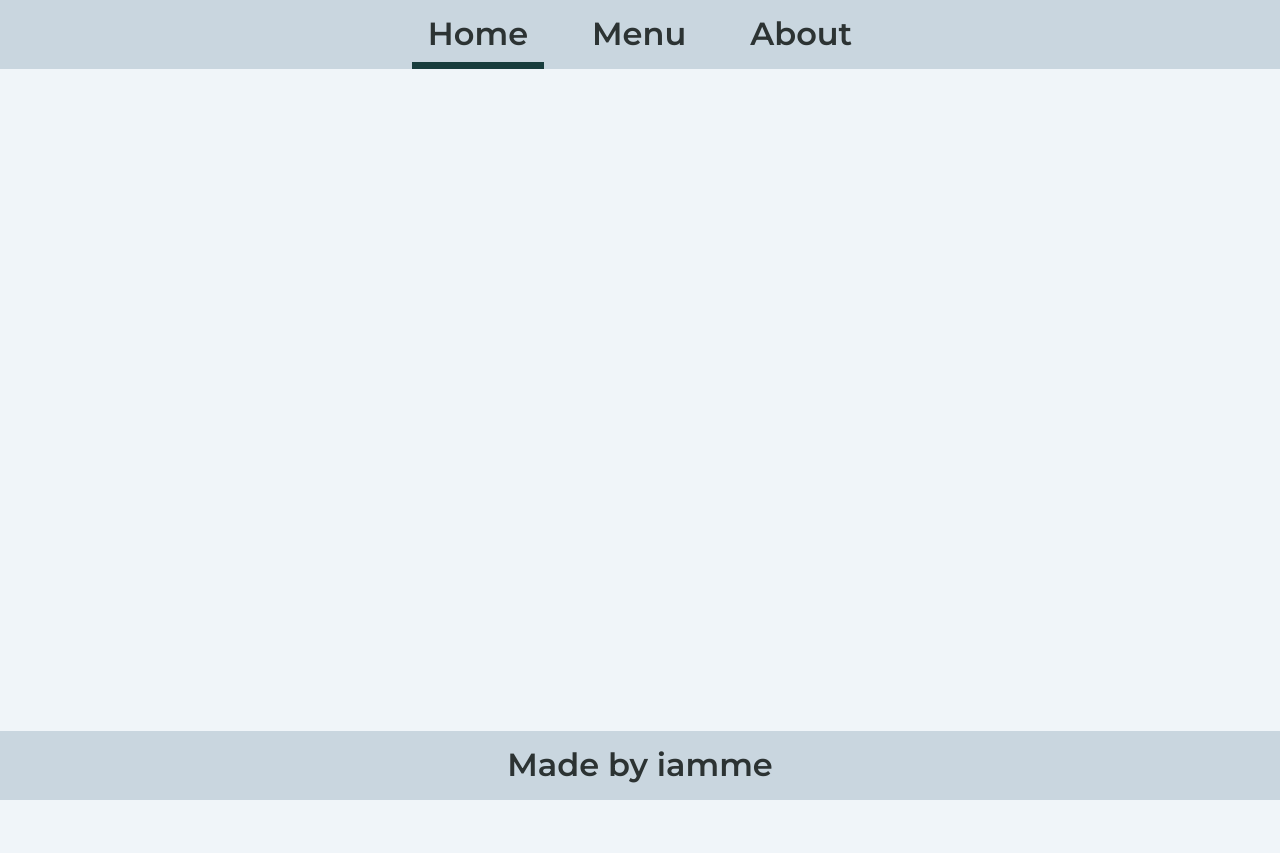
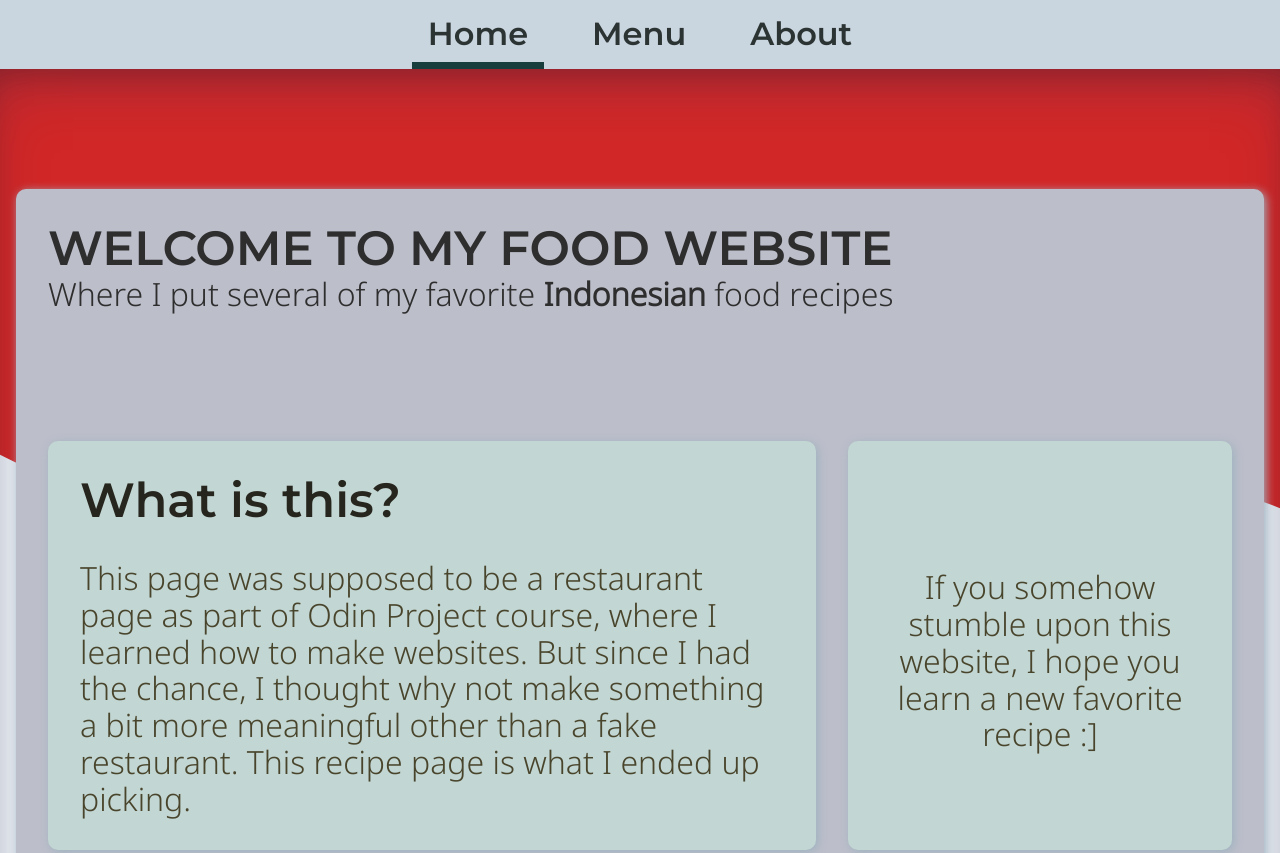
Before and after one commit to gregoriusavip/restaurant-page, a website built with webpack: page src/template.html in a window 1280 px wide. Shown: the top 853 px of the page. Before the commit the page ends 800 px from the top, so only its background shows below. Built offline with nearby package versions, Linux system fonts and the light colour scheme.

Commit message:
Home tab design (#2)
* Add styling for activated tab

* Set deault active button on load

* Add a column gap for header

* Modify hover and activated button style

* Remove the default active behavior

Handle this behavior on the script instead

* Add header nav tab style switching

* Add toggle to enable each main section

* Add rules for images

* Add noto sans font

* Add background image

* Modify for home elements

* Create the DOM elements for home

```diff
--- a/src/assets/css/fonts.css
+++ b/src/assets/css/fonts.css
@@ -6,7 +6,19 @@
     font-display: swap;
 }
 
+@font-face {
+    font-family: 'Noto Sans';
+    src: url('../fonts/NotoSans-VariableFont_wdth\,wght.woff2') format('woff2');
+    font-weight: 300;
+    font-style: normal;
+    font-display: swap;
+}
+
 body {
     font-family: "Montserrat", system-ui, -apple-system, BlinkMacSystemFont, 'Segoe UI', Roboto, Oxygen, Ubuntu, Cantarell, 'Open Sans', 'Helvetica Neue', sans-serif;
     font-optical-sizing: auto;
 }
+
+p {
+    font-family: 'Noto Sans', system-ui, -apple-system, BlinkMacSystemFont, 'Segoe UI', Roboto, Oxygen, Ubuntu, Cantarell, 'Open Sans', 'Helvetica Neue', sans-serif;
+}
--- /dev/null
+++ b/src/assets/css/home.css
@@ -0,0 +1,50 @@
+section#home-section .container {
+    display: grid;
+    grid-template-columns: 2fr 1fr;
+    align-items: start;
+    gap: 0;
+    padding: 1rem;
+
+    background-color: #bcbeca;
+
+    box-shadow: #9DB2BF 2px 2px 10px;
+    border-radius: 10px;
+
+    color: #2E2E2E;
+    column-gap: 1rem;
+}
+
+section#home-section .container h1.heading {
+    grid-column: 1 / span 2;
+}
+
+section#home-section .container>p.heading-description {
+    grid-column: 1 / span 2;
+    margin-bottom: 4rem;
+}
+
+section#home-section .card {
+    padding: 1rem;
+    display: flex;
+    flex-direction: column;
+    gap: 1rem;
+
+    box-shadow: #9DB2BF 2px 2px 10px;
+    border-radius: 10px;
+
+    background-color: #c2d6d3;
+
+    color: #49452C;
+}
+
+section#home-section .card h2 {
+    color: #27261e;
+}
+
+section#home-section .container>aside {
+    align-self: stretch;
+    display: flex;
+    flex-direction: column;
+    justify-content: center;
+    text-align: center;
+}
--- a/src/assets/css/main.css
+++ b/src/assets/css/main.css
@@ -15,15 +15,24 @@ html {
     background-color: #F0F5F9;
 }
 
+.bold {
+    font-weight: bold;
+}
+
+p,
+h1,
+h2,
+h3,
+h4,
+h5,
+h6 {
+    margin: 0;
+}
+
 body {
     min-height: 100vh;
     display: grid;
     grid-template-rows: min-content 1fr min-content;
-}
-
-main section {
-    padding: var(--section-padding-height) var(--section-padding-width);
-    display: none;
 }
 
 div.container {
@@ -36,6 +45,30 @@ div.container {
     gap: var(--container-gap);
 }
 
+main {
+    display: flex;
+    flex-direction: column;
+    justify-content: center;
+
+    background-image: url(../images/wave-haikei.svg);
+    background-repeat: no-repeat;
+    background-size: cover;
+    box-shadow: rgba(50, 50, 93, 0.25) 0px 30px 60px -12px inset, rgba(0, 0, 0, 0.3) 0px 18px 36px -18px inset;
+}
+
+main section {
+    padding: var(--section-padding-height) var(--section-padding-width);
+    visibility: hidden;
+    position: absolute;
+    opacity: 0;
+    transform: translateX(-100%);
+
+    transition: transform 0.5s ease-in, opacity 0.5s ease-in;
+}
+
 main section.enabled {
-    display: block;
+    visibility: visible;
+    position: relative;
+    opacity: 100;
+    transform: translateX(0);
 }
--- a/src/index.js
+++ b/src/index.js
@@ -1,8 +1,16 @@
 // CSS imports
-import '../node_modules/modern-normalize/modern-normalize.css';
-import "./assets/css/fonts.css";
-import "./assets/css/main.css";
-import "./assets/css/header-footer.css";
+import '../node_modules/modern-normalize/modern-normalize.css'
+import "./assets/css/fonts.css"
+import "./assets/css/main.css"
+import "./assets/css/header-footer.css"
 
 // Script imports
-import { main as mainSection } from "./scripts/mainSection";
+import { main as mainSection } from "./scripts/mainSection"
+import { home } from "./scripts/home"
+
+// Append elements to the home section
+const homeSection = document.querySelector("main section#home-section div.container");
+homeSection.appendChild(home.heading);
+homeSection.appendChild(home.headingDescription);
+homeSection.appendChild(home.divCard);
+homeSection.appendChild(home.asideCard);
--- /dev/null
+++ b/src/scripts/card.js
@@ -0,0 +1,31 @@
+export class Card {
+    // Create a card element
+    constructor(containerElement, headingText, paragraphText) {
+        this.containerElement = document.createElement(containerElement);
+        this.containerElement.classList.add("card");
+        this.headingText = headingText;
+        this.paragraphText = paragraphText;
+        this.hElement = document.createElement("h2");
+        this.pElement = document.createElement("p");
+    }
+
+    get heading() {
+        return this.hElement;
+    }
+
+    get paragraph() {
+        return this.pElement;
+    }
+
+    get container() {
+        this.#appendToContainer();
+        return this.containerElement;
+    }
+
+    #appendToContainer() {
+        this.hElement.appendChild(document.createTextNode(this.headingText));
+        this.pElement.appendChild(document.createTextNode(this.paragraphText));
+        this.containerElement.appendChild(this.hElement);
+        this.containerElement.appendChild(this.pElement);
+    }
+}
--- /dev/null
+++ b/src/scripts/home.js
@@ -0,0 +1,51 @@
+import "../assets/css/home.css"
+import { Card } from "./card.js"
+
+const heading = (() => {
+    const element = document.createElement("h1");
+    const text = document.createTextNode("WELCOME TO MY FOOD WEBSITE");
+    element.appendChild(text);
+    element.classList.add("heading")
+
+    return element;
+})()
+
+const headingDescription = (() => {
+    const element = document.createElement("p");
+    const firstPartText = document.createTextNode("Where I put several of my favorite");
+
+    const boldedSecondPartText = document.createElement("span");
+    boldedSecondPartText.classList.add("bold");
+    boldedSecondPartText.appendChild(document.createTextNode(" Indonesian "));
+    const lastPartText = document.createTextNode("food recipes");
+
+    element.appendChild(firstPartText);
+    element.appendChild(boldedSecondPartText);
+    element.appendChild(lastPartText);
+    element.classList.add("heading-description")
+
+    return element;
+})()
+
+const divCard = (() => {
+    const headingText = "What is this?"
+    const paragraphText = ("This page was supposed to be a restaurant page as part of Odin Project course, where I learned how to make websites.\n\n"
+        + "But since I had the chance, I thought why not make something a bit more meaningful other than a fake restaurant. This recipe page is what I ended up picking.");
+
+    const card = (new Card("div", headingText, paragraphText)).container;
+
+    return card;
+})()
+
+const asideCard = (() => {
+    const headingText = "";
+    const paragraphText = "If you somehow stumble upon this website, I hope you learn a new favorite recipe :]";
+
+    const card = (new Card("aside", headingText, paragraphText)).container;
+
+    return card
+})()
+
+export const home = (() => {
+    return { heading, headingDescription, divCard, asideCard }
+})()
--- a/webpack.config.js
+++ b/webpack.config.js
@@ -24,7 +24,12 @@ module.exports = {
             {
                 test: /\.css$/i,
                 use: ["style-loader", "css-loader"],
-            }, {
+            },
+            {
+                test: /\.(png|svg|jpg|jpeg|gif|webp)$/i,
+                type: 'asset/resource',
+            },
+            {
                 test: /\.(woff|woff2|eot|ttf|otf)$/i,
                 type: 'asset/resource',
             },
```
Also changed, not shown: src/assets/fonts/NotoSans-VariableFont_wdth,wght.woff2 (added), src/assets/images/wave-haikei.svg (added).
